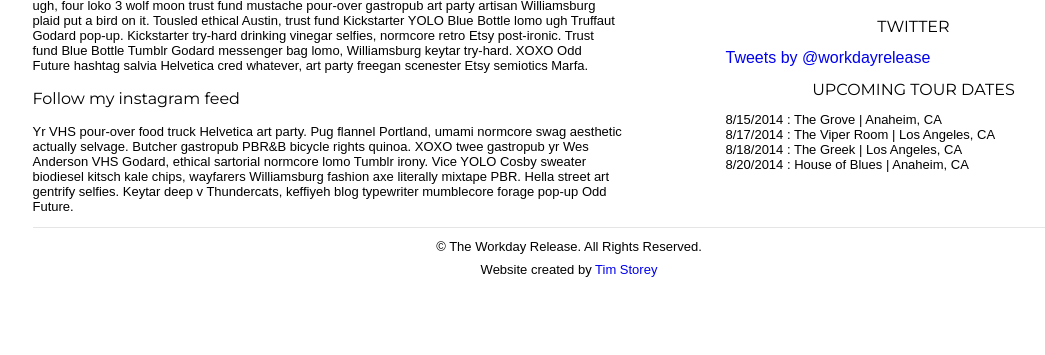
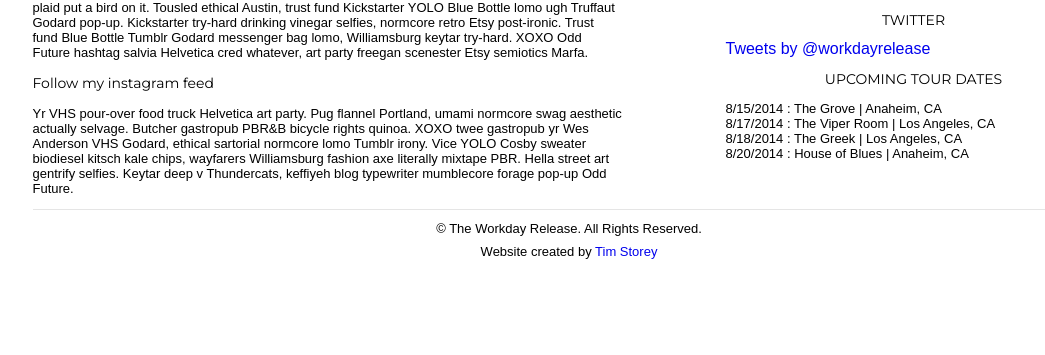
Before and after one commit to timbits07/workday-release, a PHP site: page /index.php in a window 1280 px wide. Shown: the part 913-1268 px from the top of the page, without its empty margins (71-1116 px from the left). After the commit the page ends 1172 px from the top, so only its background shows below. Run offline with PHP 8.4, Linux system fonts and the light colour scheme; some libraries are stand-ins or nearby versions.

Commit message:
minor text changes

```diff
--- a/css/main.css
+++ b/css/main.css
@@ -22,13 +22,13 @@ hr {
 
 h2 {
 	font-family: 'Montserrat', serif;
-	font-size: 16px;
+	font-size: 14px;
 	font-weight: 400;
 }
 
 h3 {
 	font-family: 'Montserrat', serif;
-	font-size: 16px;
+	font-size: 14px;
 	font-weight: 400;
 }
 
@@ -76,7 +76,7 @@ nav li {
 	padding: 0 4%;
 	font-family: 'Montserrat', serif;
 	font-weight: 400;
-	font-size: 16px;
+	font-size: 14px;
 	border-right: 2px solid black;
 	float: left;
 }
@@ -118,7 +118,7 @@ INSTAGRAM
 
 #instagram h2 {
 	text-align: center;
-	font-size: 16px;
+	font-size: 14px;
 	padding-right: 4px;
 }
 
--- a/index.html
+++ b/index.html
@@ -90,7 +90,7 @@
 
 				<a href="http://instagram.com/theworkdayrelease" target="_blank"><div class="icon" id="instagramIcon"></div></a>
 
-				<a href="http://www.youtube.com/user/theworkdayrelease" target="_blank"><div class="icon" id="youtubeIcon"></a>
+				<a href="http://youtube.com/user/theworkdayrelease" target="_blank"><div class="icon" id="youtubeIcon"></div></a>
 			</div>
 		</div>
 	</body>
```
